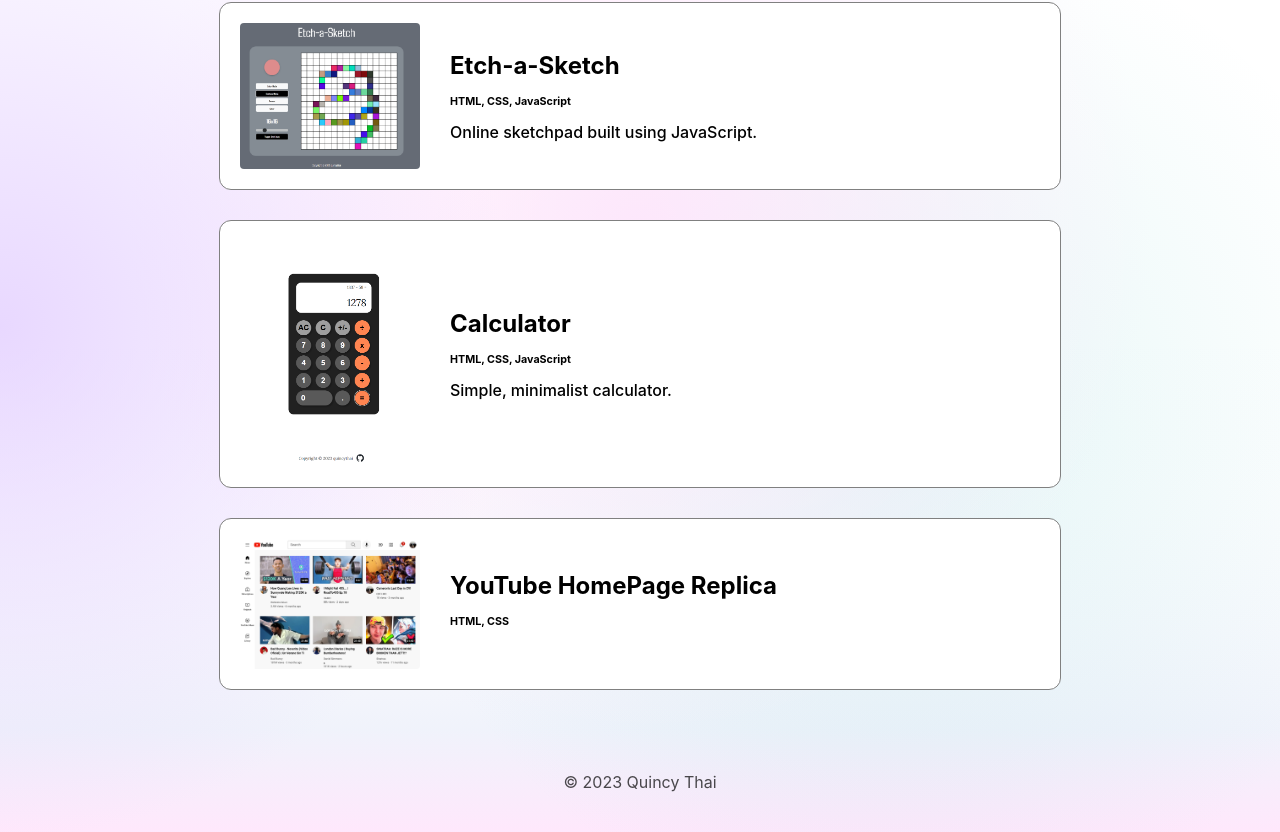
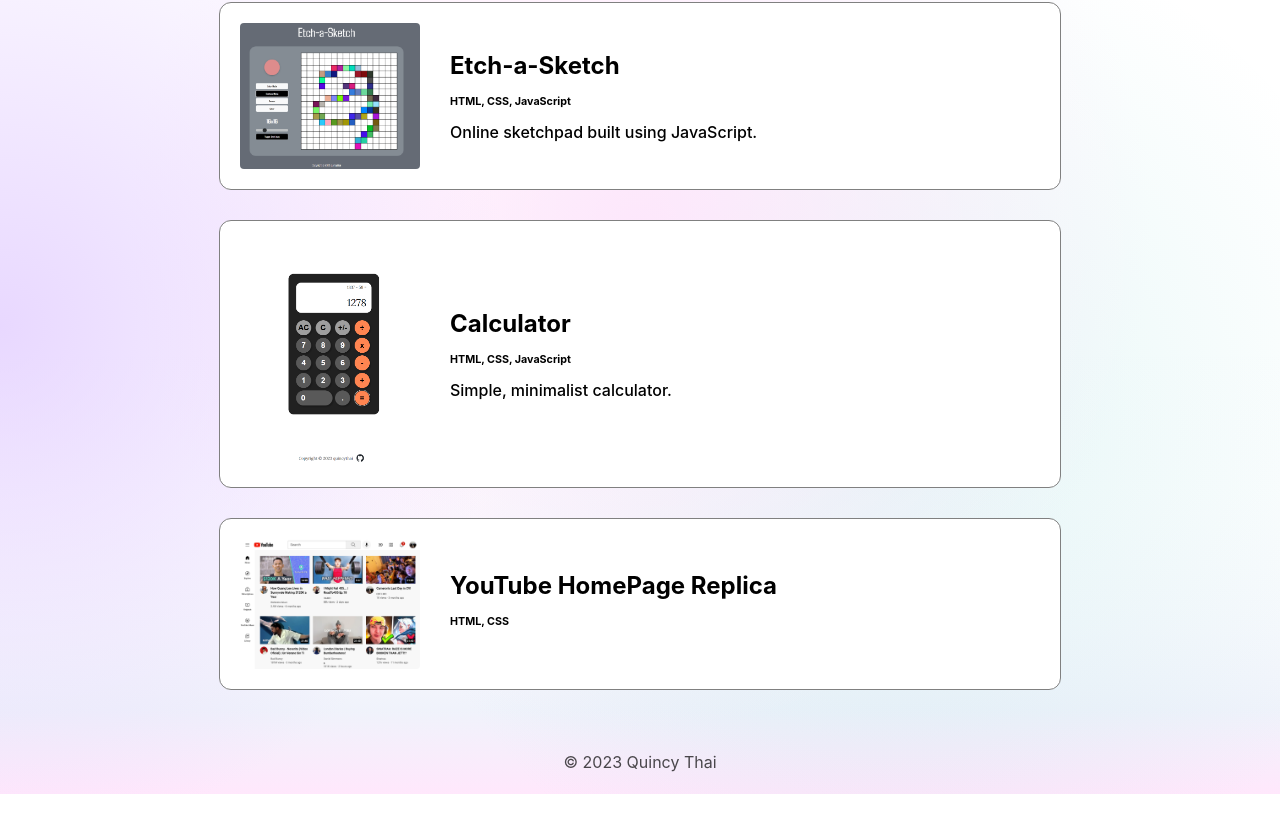
Before and after one commit to quincythai/website, a React (Vite) app: page /projects in a window 1280 px wide. Shown: the part 373-1205 px from the top of the page. After the commit the page ends 1167 px from the top, so only its background shows below. Built offline with nearby package versions, Linux system fonts and the light colour scheme.

Commit message:
Fix homepage scrollbar

```diff
--- a/src/components/Footer/Footer.css
+++ b/src/components/Footer/Footer.css
@@ -5,5 +5,5 @@ footer {
     color: var(--faded);
     bottom: 0;
     left: 0;
-    padding: 40px 0;
+    padding: 20px 0;
 }
```
